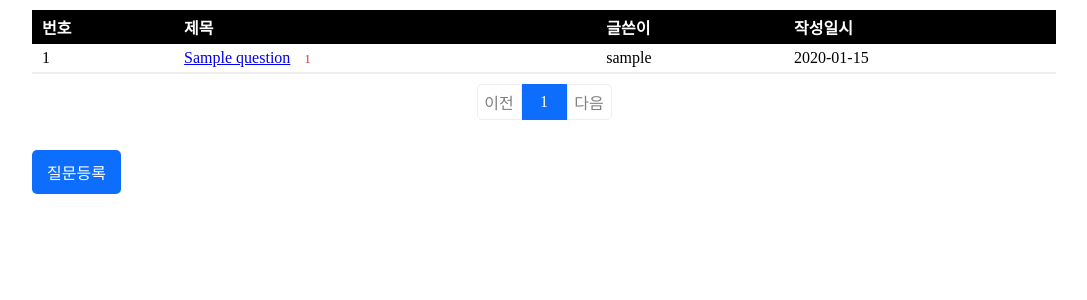
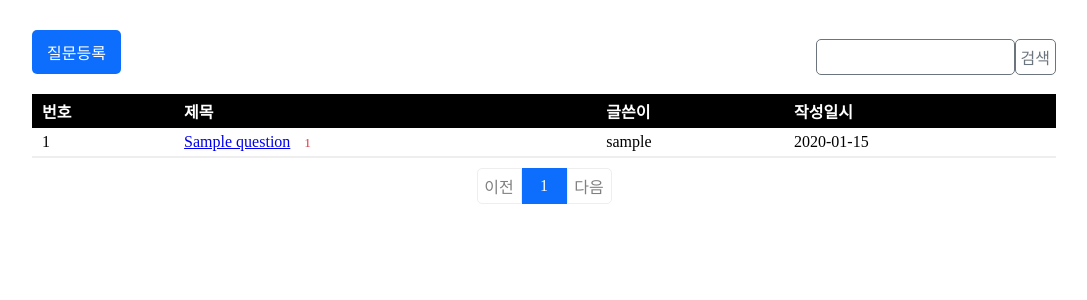
Before and after one commit to k1m1nsu/django-study2, a Django app: page / in a window 1280 px wide. Shown: the part 56-356 px from the top of the page, without its empty margins (96-1183 px from the left). Run offline with Django 4.2, Linux system fonts and the light colour scheme; tables that the repository leaves empty hold one stand-in row (values such as "Sample post").

Commit message:
2월 17일 장고 공부

```diff
--- a/pybo/views/answer_views.py
+++ b/pybo/views/answer_views.py
@@ -1,7 +1,7 @@
 from django.contrib import messages
 from django.contrib.auth.decorators import login_required
 from django.http import JsonResponse
-from django.shortcuts import render, get_object_or_404, redirect
+from django.shortcuts import render, get_object_or_404, redirect, resolve_url
 from django.utils import timezone
 
 from ..forms import AnswerForm
@@ -19,7 +19,7 @@ def answer_create(request, question_id):
             answer.create_date = timezone.now()
             answer.question = question
             answer.save()
-            return redirect('pybo:detail', question_id=question_id)
+            return redirect(f'{resolve_url("pybo:detail",question_id = answer.question.id)}#answer_{answer.id}')
     else:
         form = AnswerForm()
     context = {'question':question, 'form':form}
@@ -38,7 +38,7 @@ def answer_modify(request,answer_id):
             answer = form.save(commit=False)
             answer.modify_date = timezone.now()
             answer.save()
-            return redirect('pybo:detail', question_id = answer.question.id)
+            return redirect(f'{resolve_url("pybo:detail",question_id = answer.question.id)}#answer_{answer.id}') #redirect('pybo:detail', question_id = answer.question.id)
     else:
         form = AnswerForm(instance=answer)
     context = {'answer':answer,'form':form}
--- a/pybo/views/base_views.py
+++ b/pybo/views/base_views.py
@@ -1,15 +1,25 @@
 from django.core.paginator import Paginator
 from django.shortcuts import render, get_object_or_404
+from django.db.models import Q
 
 from ..models import Question
 
 def index(request):
     page = request.GET.get('page','1')
+    kw = request.GET.get('kw','')
     question_list = Question.objects.order_by('-create_date')
+    if kw:
+        question_list = question_list.filter(
+            Q(subject__icontains=kw)|
+            Q(content__icontains=kw)|
+            Q(answer__content__icontains=kw)|
+            Q(author__username__icontains=kw)|
+            Q(answer__author__username__icontains=kw)
+        ).distinct()
     paginator = Paginator(question_list,10)
     page_obj = paginator.get_page(page)
 
-    context = {'question_list':page_obj}
+    context = {'question_list':page_obj,'page':page,'kw':kw}
     return render(request,'pybo/question_list.html',context)
 
 def detail(request,question_id):
--- a/static/style.css
+++ b/static/style.css
@@ -67,7 +67,25 @@ td {
 textarea {
     resize: none;
 }
+.search-box {
+    display: flex;
+    justify-content: space-between;
+    align-items: center;
+}
+.search-kw {
+    box-sizing: border-box;
+    height: 36px;
+    padding: 5px 10px;
+    border: #6c757d 1px solid;
+    margin-top: 10px;
+    border-radius: 5px;
+}
+.search-box2 {
+    display: flex;
+    align-items: center;
+}
 .btn {
+    box-sizing: border-box;
     display: inline-block;
     border: none;
     border-radius: 5px;
--- a/templates/pybo/question_detail.html
+++ b/templates/pybo/question_detail.html
@@ -53,6 +53,7 @@
         {{question.answer_set.count}}개의 답변이 있습니다.
     </h5>
     {% for answer in question.answer_set.all %}
+    <a id="answer_{{answer.id}}"></a>
     <div>
         <div class="section">
             <div class="opt1">{{answer.content}}</div>
--- a/templates/pybo/question_list.html
+++ b/templates/pybo/question_list.html
@@ -1,6 +1,20 @@
 {% extends "base.html" %} {% block content %}
 
 <div class="main-container">
+    <div class="search-box">
+        <a href="{% url 'pybo:question_create' %}" class="btn btn-primary"
+            >질문등록</a
+        >
+        <div class="search-box2">
+            <input
+                type="text"
+                id="search-kw"
+                class="search-kw"
+                value="{{kw|default_if_none:''}}"
+            />
+            <a id="btn_search" class="btn btn-secondary">검색</a>
+        </div>
+    </div>
     <table>
         <thead>
             <tr>
@@ -42,7 +56,8 @@
         <li>
             <a
                 class="page-link"
-                href="?page={{question_list.previous_page_number}}"
+                href="javascript:void(0)"
+                data-page="{{question_list.previous_page_number}}"
                 >이전</a
             >
         </li>
@@ -57,13 +72,19 @@
         <!-- prettier-ignore -->
         {% if page_number == question_list.number %}
         <li class="page-item active">
-            <a class="page-link" href="?page={{page_number}}"
+            <a
+                class="page-link"
+                href="javascript:void(0)"
+                data-page="{{page_number}}"
                 >{{page_number}}</a
             >
         </li>
         {% else %}
         <li class="page-item">
-            <a class="page-link" href="?page={{page_number}}"
+            <a
+                class="page-link"
+                href="javascript:void(0)"
+                data-page="{{page_number}}"
                 >{{page_number}}</a
             >
         </li>
@@ -71,7 +92,10 @@
         <!-- 다음페이지 -->
         {% if question_list.has_next %}
         <li class="page-item">
-            <a class="page-link" href="?page={{question_list.next_page_number}}"
+            <a
+                class="page-link"
+                href="javascript:void(0)"
+                data-page="{{question_list.next_page_number}}"
                 >다음</a
             >
         </li>
@@ -79,9 +103,32 @@
         <li class="page-item disabled"><a class="page-link">다음</a></li>
         {% endif %}
     </ul>
+</div>
+<form id="searchForm" method="get" action="{% url 'index' %}">
+    <input
+        type="hidden"
+        id="kw"
+        name="kw"
+        value="{{ kw|default_if_none:'' }}"
+    />
+    <input type="hidden" id="page" name="page" value="{{ page }}" />
+</form>
+{% endblock content %} {% block script %}
+<script type="text/javascript">
+    const page_elements = document.getElementsByClassName(`page-link`);
+    Array.from(page_elements).forEach(function (element) {
+        element.addEventListener(`click`, function () {
+            document.getElementById(`page`).value = this.dataset.page;
+            document.getElementById(`searchForm`).submit();
+        });
+    });
 
-    <a href="{% url 'pybo:question_create' %}" class="btn btn-primary"
-        >질문등록</a
-    >
-</div>
-{% endblock content %}
+    const btn_search = document.getElementById(`btn_search`);
+    btn_search.addEventListener(`click`, function () {
+        // prettier-ignore
+        document.getElementById(`kw`).value = document.getElementById(`search-kw`).value;
+        document.getElementById(`page`).value = 1;
+        document.getElementById(`searchForm`).submit();
+    });
+</script>
+{% endblock %}
```
